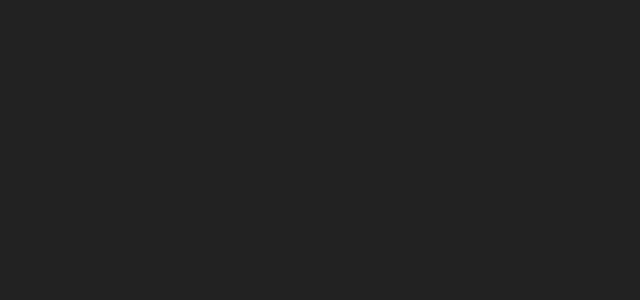
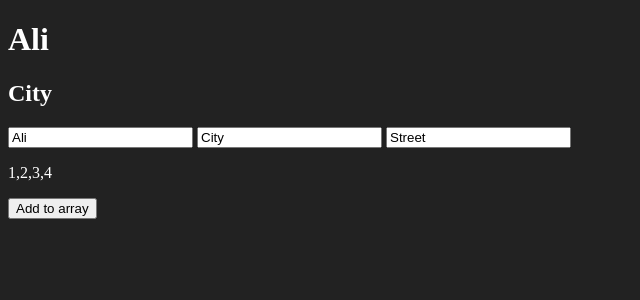
Before and after one commit to roslind-vasantha/svelte-course, a SvelteKit app: page / in a window 1280 px wide. Shown: the top 300 px of the page, without its empty margins (0-640 px from the left). Built offline with nearby package versions, Linux system fonts and the light colour scheme.

Commit message:
feat: :sparkles: Deep state reactivity

```diff
--- a/src/routes/+page.svelte
+++ b/src/routes/+page.svelte
@@ -1,55 +1,61 @@
 <script lang="ts">
-	const target = {
-		firstName: 'Roslind',
-		lastName: 'Vasantha',
-		occupations: [],
+	let array = $state([1, 2, 3, 4]);
+	let objectsArray = $state([{ id: 1 }, { id: 2 }]);
+	let object = $state({
+		firstName: 'Ali',
+		lastName: 'Afroze',
+		address: {
+			city: 'City',
+			street: 'Street'
+		}
+	});
 
-		get fullName() {
-			return `${this.firstName} ${this.lastName}`;
-		},
+	$effect(() => {
+		console.log('object effect');
+		console.log(object);
+	});
+	$effect(() => {
+		console.log('object.firstName effect');
+		console.log(object.firstName);
+	});
+	$effect(() => {
+		console.log('object.address.city');
+		console.log(object.address.city);
+	});
+	$effect(() => {
+		console.log('array');
+		// console.log(array);
+		console.log(array[0]);
+	});
+	$effect(() => {
+		console.log('array.length');
+		console.log(array.length);
+	});
 
-		set occupation(value: string) {
-			console.log(`Adding ${value} to occupations`);
-			this.occupations.push(value);
-		}
-	};
+	// This leads to an infinite loop
+	// $effect(() => {
+	// 	array.push(1);
+	// });
+</script>
 
-	// target.firstName = 'Afroze';
-	// console.log(target.fullName);
+<h1>{object.firstName}</h1>
+<h2>{object.address.city}</h2>
 
-	target.occupation = 'Web dev';
-	console.log(target);
-
-	const handler = {
-		get(target, prop) {
-			// console.log(target, prop);
-			// return 'Hello';
-			return prop in target ? target[prop] : 'NA';
-		},
-
-		set(target, prop, value) {
-			console.log(`Setting; ${prop} = ${value}`);
-
-			if (['firstName', 'lastName'].includes(prop)) {
-				if (typeof value !== 'string') {
-					throw new TypeError(`Property ${prop} must be a string.`);
-				}
-			}
-
-			target[prop] = value;
-			return true;
-		}
-	};
-
-	const proxy = new Proxy(target, handler);
-
-	proxy.firstName = 'Zubae';
-	// proxy.lastName = 2;
-	console.log(proxy.firstName);
-</script>
+<input bind:value={object.firstName} />
+<input bind:value={object.address.city} />
+<input bind:value={object.address.street} />
+<p>{array}</p>
+<button
+	onclick={() => {
+		// array.push(Math.round(Math.random() * 10));
+		// array[0] = Math.round(Math.random() * 10);
+		array[1] = Math.round(Math.random() * 10);
+	}}>Add to array</button
+>
 
 <style>
 	:global(body) {
 		background-color: #222;
+		color: #fff;
 	}
 </style>
```
